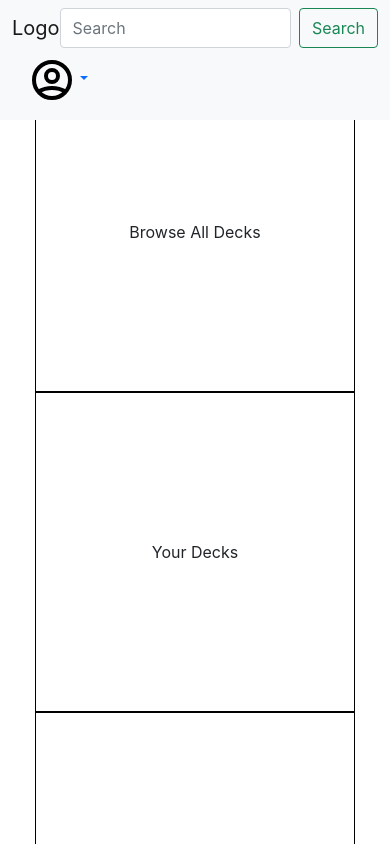
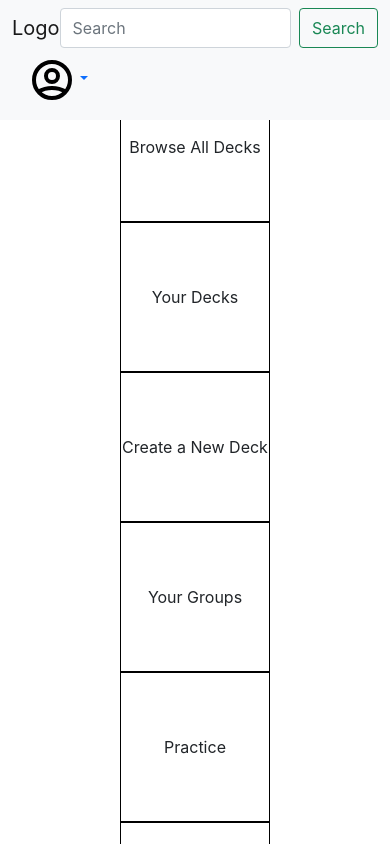
Before and after one commit to AlexRodgers11/flash-card-app, a React (Create React App) app in the folder client/: page /dashboard in a window 390 px wide. Shown: the top 844 px of the page. Built offline with nearby package versions, Linux system fonts and the light colour scheme.

Commit message:
make Dashboard size-responsive and styled correctly for all screen-sizes

```diff
--- a/client/src/components/Dashboard.js
+++ b/client/src/components/Dashboard.js
@@ -4,11 +4,15 @@ import { Link } from 'react-router-dom';
 import styled from 'styled-components';
 
 const StyledLink = styled(Link)`
-    margin: 5em;
-    height: 20em;
-    width: 20em;
+    display: flex;
+    margin: 5vw;
+    height: 24vw;
+    width: 24vw;
+    max-height: 280px;
+    max-width: 280px;
+    min-height: 150px;
+    min-width: 150px;
     border: 1px solid black;
-    display: flex;
     align-items: center;
     justify-content: center;
     text-decoration: none;
@@ -20,6 +24,30 @@ const StyledLink = styled(Link)`
     }
 `
 
+const Grid = styled.div`
+  display: grid;
+  grid-template-columns: repeat(3, 1fr);
+  grid-template-rows: repeat(2, 1fr);
+
+  @media (max-width: 768px) {
+    grid-template-columns: repeat(2, 1fr);
+    grid-template-rows: repeat(3, 1fr);
+  }
+
+  @media (max-width: 430px) {
+    grid-template-columns: 1fr;
+    grid-template-rows: repeat(6, 1fr);
+  }
+`;
+
+const DashboardWrapper = styled.div`
+    display: flex;
+    min-height: calc(100vh - 4.5rem);
+    flex-wrap: wrap;
+    align-items: center;
+    justify-content: center;
+`
+
 function Dashboard() {
     const user = useSelector((state) => state.login);
 
@@ -29,14 +57,16 @@ function Dashboard() {
 
 
     return (
-        <div style={{display: "flex", flexWrap: "wrap", alignItems: "center", justifyContent: "center"}}>
+        <DashboardWrapper className="Dashboard">
+            <Grid>
                 <StyledLink to="/decks/public" onClick={scrollToTop}>Browse All Decks</StyledLink>
                 <StyledLink to={`/users/${user.userId}/decks`} onClick={scrollToTop}>Your Decks</StyledLink>
                 <StyledLink to={`/users/${user.userId}/decks/new`} onClick={scrollToTop}>Create a New Deck</StyledLink>
                 <StyledLink to={`/users/${user.userId}/groups`} onClick={scrollToTop}>Your Groups</StyledLink>
                 <StyledLink to={`/users/${user.userId}/practice`} onClick={scrollToTop}>Practice</StyledLink>
                 <StyledLink to={`/users/${user.userId}/statistics/sessions`} onClick={scrollToTop}>Stats</StyledLink>
-        </div>
+            </Grid>
+        </DashboardWrapper>
     )
 }
 
```
Lines whose indentation alone changed are shown as unchanged.
